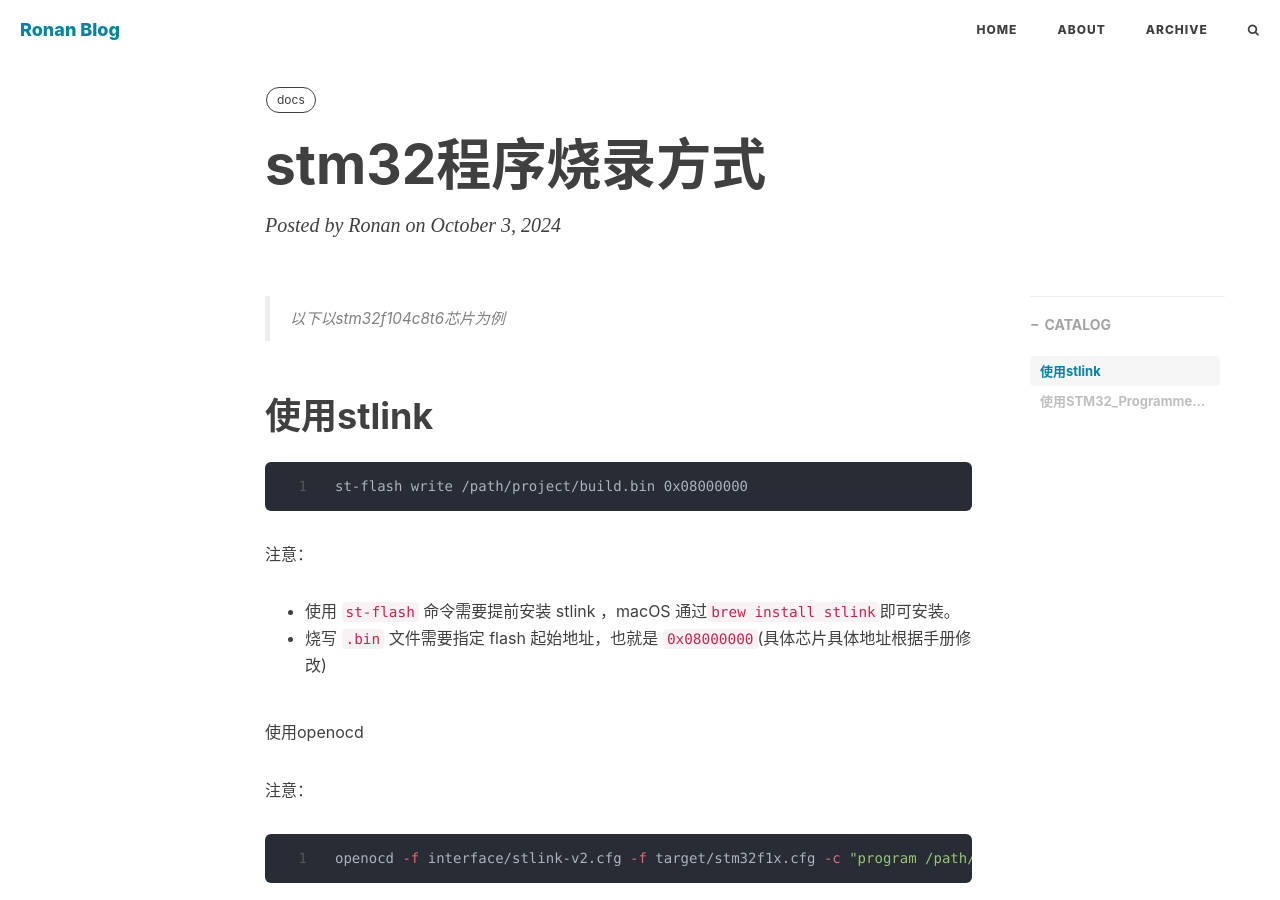
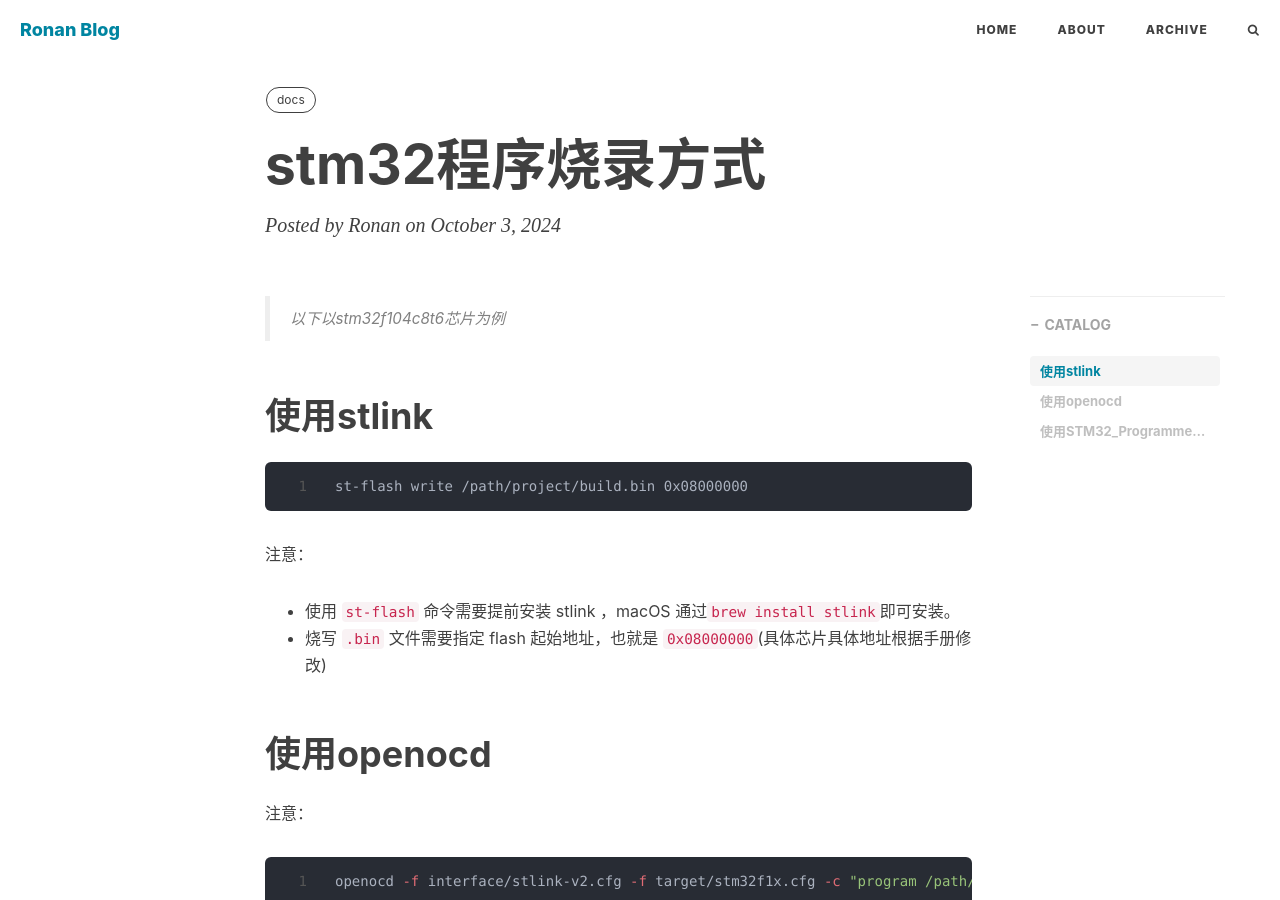
Before and after one commit to EchoZap/Huxpro_Blog, a Jekyll site: the page built from _posts/2024-10-03-stm32程序烧录方式.md, in a window 1280 px wide and 900 px high. Built offline with Jekyll 4.4.1, drawn with Linux system fonts in a browser that asks for light colours; nearby versions of some CDN libraries; comment, search, counter and statistics services are not loaded.

Commit message:
Update 2024-10-03-stm32程序烧录方式.md

```diff
--- a/_posts/2024-10-03-stm32程序烧录方式.md
+++ b/_posts/2024-10-03-stm32程序烧录方式.md
@@ -20,7 +20,7 @@ st-flash write /path/project/build.bin 0x08000000
 - 使用 `st-flash` 命令需要提前安装 stlink ，macOS 通过`brew install stlink`即可安装。
 - 烧写 `.bin` 文件需要指定 flash 起始地址，也就是 `0x08000000`(具体芯片具体地址根据手册修改)
 
-使用openocd
+# 使用openocd
 
 注意：
 
```
